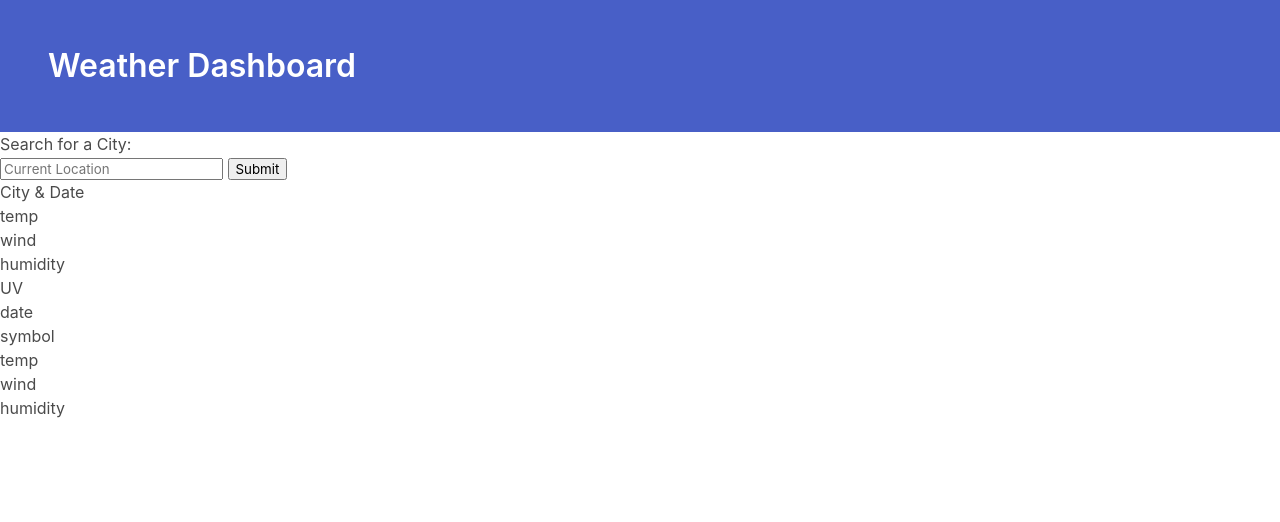
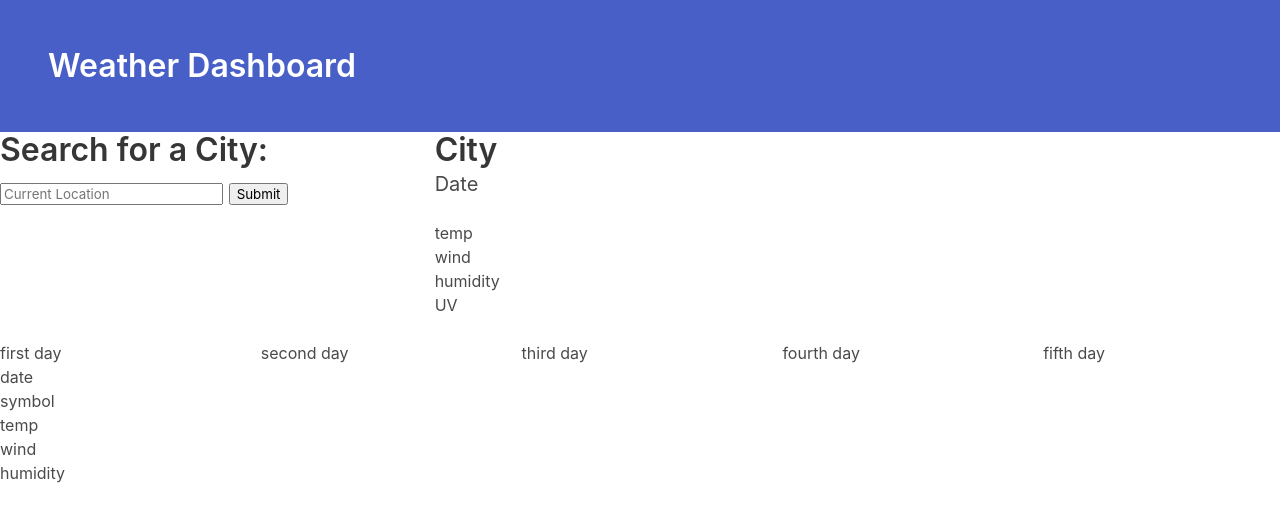
Before and after one commit to mandahos/Weather-Dashboard, a plain HTML site: page index.html in a window 1280 px wide. Drawn offline with nearby package versions, Linux system fonts and the light colour scheme; no server answers.

Commit message:
added styling with bulma

```diff
--- a/index.html
+++ b/index.html
@@ -13,6 +13,7 @@
     <link rel="stylesheet" href="./styles.css">
 </head>
 <body>
+    <!--tile title-->
     <section class="hero is-link">
         <div class="hero-body">
           <p class="title">
@@ -20,43 +21,59 @@
           </p>
         </div>
       </section>
-
-<aside class="city-search">
-    <h2>Search for a City:</h2>
-    <div class="current-location">
+    <!--enter city search-->
+    <div class="tile is-ancestor">
+        <div class="tile is-4 is-vertical is-parent">
+            <article class="tile is-child">
+              <div class="content">
+                <p class="title">Search for a City:</p>
+                <p class="subtitle">
                     <input type ="text" class="inputCity" placeholder="Current Location">
                     <input type ="submit" value="Submit">
+                </p>
                 </div>
-</aside>
-<section class="weather-output">
+            </article>
+        </div>
 
-    <row class="main-tile" id="current-day">
-        <h3>City & Date</h3>
+        <!--current day-->
+        <div class="tile is-parent">
+            <article class="tile is-6 is-child ">
+                <p class="title">City</p>
+                <p class="subtitle">Date</p>
                 <p class="temp">temp</p>
                 <p class="wind">wind</p>
                 <p class="humidity">humidity</p>
                 <p class="UVindex">UV</p>
+            </article>
+        </div>
+    </div>
+   <!--future forecasts-->
+    <div class="columns">
+        <div class="column">
+          first day
 
-    </row>
-    <column class="weather-day" id="first-day">
           <h6 class="date">date</h6>
           <div class="symbol">symbol</div>
           <p class="temp">temp</p>
           <p class="wind">wind</p>
           <p class="humidity">humidity</p>
-    </column>
-    <column class="weather-day" id="second-day">
+        </div>
+        <div class="column">
+          second day
+        </div>
+        <div class="column">
+          third day
+        </div>
+        <div class="column">
+          fourth day
+        </div>
+        <div class="column">
+            fifth day
+          </div>
+      </div>
 
-    </column>
-    <column class="weather-day" id="third-day">
 
-    </column>
-    <column class="weather-day" id="fourth-day">
 
-    </column>
-    <column class="weather-day" id="fifth-day">
-
-    </column>
 
 </section>
     <script src="./main.js"></script>
```
Lines whose indentation alone changed are shown as unchanged.
